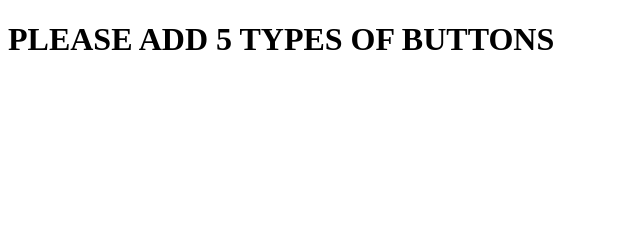
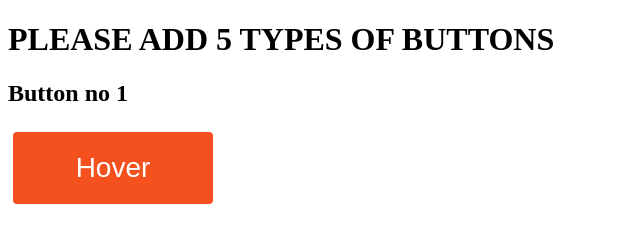
Before and after one commit to AMoizKhan/open-work, a plain HTML site: page index.html in a window 1280 px wide. Shown: the whole page, without its empty margins (0-640 px from the left). Drawn offline with Linux system fonts and the light colour scheme.

Commit message:
added Button no 1

```diff
--- a/index.html
+++ b/index.html
@@ -5,9 +5,51 @@
     <meta http-equiv="X-UA-Compatible" content="IE=edge">
     <meta name="viewport" content="width=device-width, initial-scale=1.0">
     <title>Document</title>
+    <style>
+        .button {
+          border-radius: 4px;
+          background-color: #f4511e;
+          border: none;
+          color: #FFFFFF;
+          text-align: center;
+          font-size: 28px;
+          padding: 20px;
+          width: 200px;
+          transition: all 0.5s;
+          cursor: pointer;
+          margin: 5px;
+        }
+
+        .button span {
+          cursor: pointer;
+          display: inline-block;
+          position: relative;
+          transition: 0.5s;
+        }
+
+        .button span:after {
+          content: '\00bb';
+          position: absolute;
+          opacity: 0;
+          top: 0;
+          right: -20px;
+          transition: 0.5s;
+        }
+
+        .button:hover span {
+          padding-right: 25px;
+        }
+
+        .button:hover span:after {
+          opacity: 1;
+          right: 0;
+        }
+        </style>
 </head>
 <body>
     <h1>PLEASE ADD 5 TYPES OF BUTTONS</h1>
+    <h2> Button no 1</h2>
+    <button class="button"><span>Hover </span></button>
 
 </body>
 </html>
```
